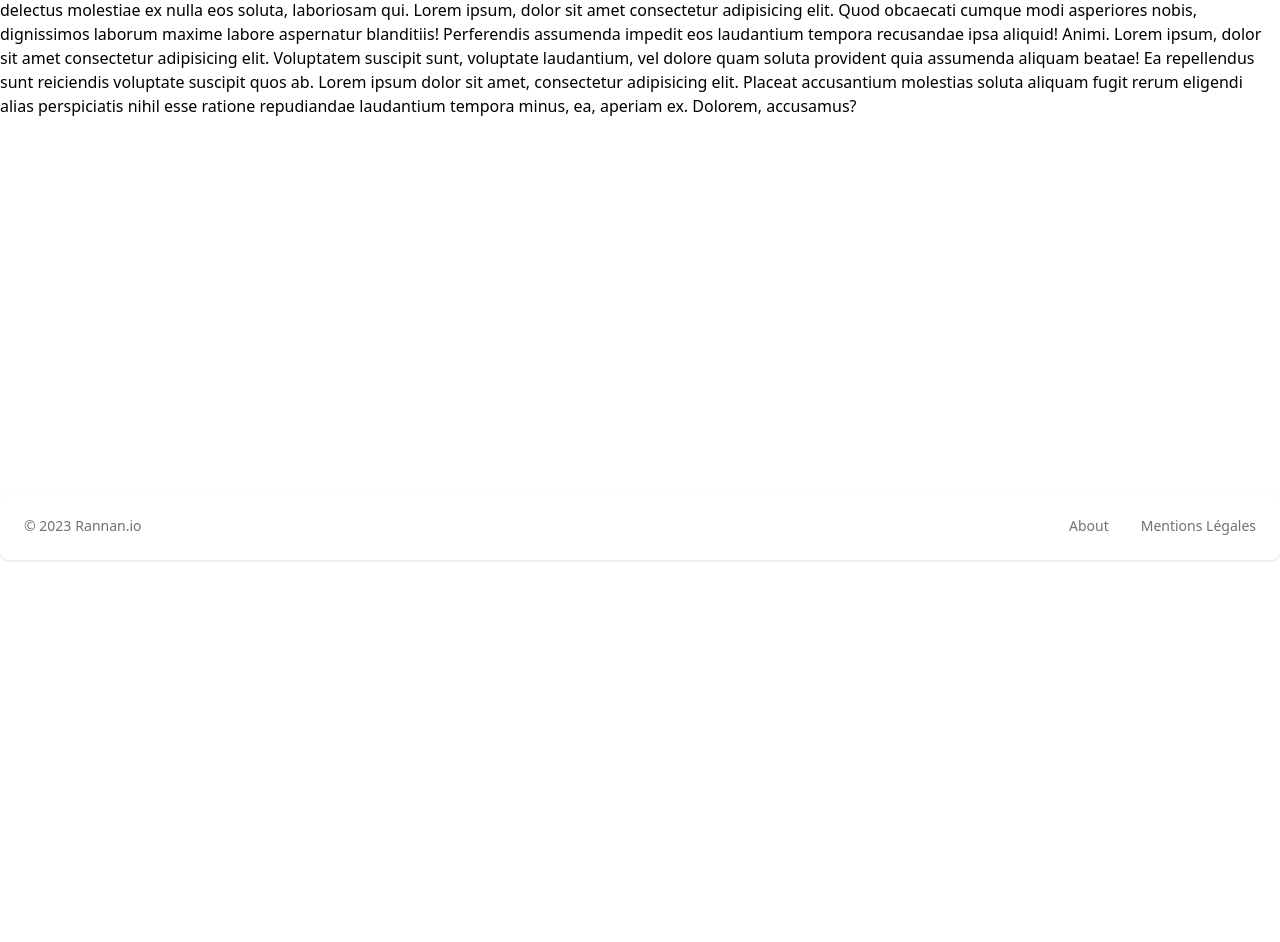
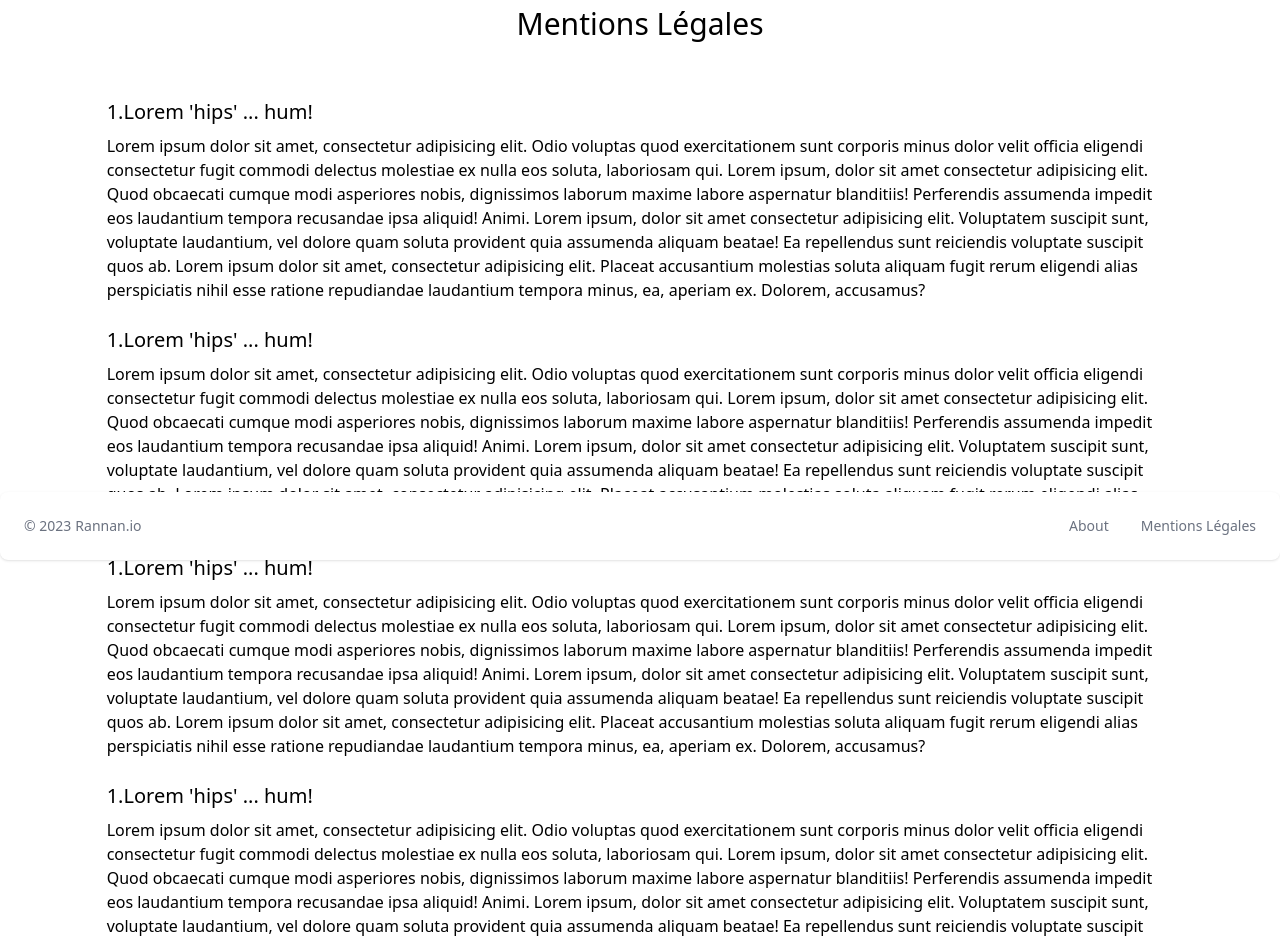
Before and after one commit to Tonyac-create/Rannan_Front, a React (Vite) app: page /legal in a window 1280 px wide. Shown: the part 240-1182 px from the top of the page. Before the commit the page ends 800 px from the top, so only its background shows below. Built offline with nearby package versions, Linux system fonts and the light colour scheme.

Commit message:
MAJ Layout global (liens boutons, alignement components props.children du "Layout")

```diff
--- a/src/App.tsx
+++ b/src/App.tsx
@@ -11,6 +11,7 @@ import Home from './pages/Homepage/Home'
 import Profile from './pages/Profile/Profile'
 import Account from './pages/Account/Account'
 import GroupSetting from './pages/GroupSetting/GroupSetting'
+import Signup from './components/Signup/Signup'
 
 function App() {
 
@@ -20,6 +21,7 @@ function App() {
 			<Routes >
 				<Route path="/" element={<Login />} />
 				<Route path="/login" element={<Login />} />
+				<Route path="/signup" element={<Signup />} />
 				<Route path='/about' element={<About/>} />
 				<Route path='/legal' element={<Legal/>} />
 				<Route path="/home" element={<Home />} />
--- a/src/components/Layouts/Footer/Footer.tsx
+++ b/src/components/Layouts/Footer/Footer.tsx
@@ -7,7 +7,7 @@ export default function DefaultFooter() {
     <Footer container className='flex justify-evenly fixed bottom-0'>
       <Footer.Copyright
         by="Rannan.io"
-        href="#"
+        href="/login"
         year={2023}
       />
       <Footer.LinkGroup className='flex gap-2'>
--- a/src/components/PasswordRecup/PasswordRecup.tsx
+++ b/src/components/PasswordRecup/PasswordRecup.tsx
@@ -1,4 +1,4 @@
-import React, { useState } from 'react'
+import { useState } from 'react'
 import { Button, Label, TextInput, Modal } from 'flowbite-react';
 
 function PasswordRecup() {
@@ -8,12 +8,14 @@ function PasswordRecup() {
 
     return (
         <>
-            <form className="flex max-w-md flex-col gap-4 ml-3">
-                <h1 className='text-xl my-2'>Changer le mot de passe</h1>
-                <div className="mb-2 block">
+            <section className="flex justify-center p-8">
+                <h2 className="text-3xl font-medium">Mot de passe oublié?</h2>
+            </section>
+            <form className="flex flex-col gap-4 w-full mb-5">
+                <div>
                     <Label
                         htmlFor="email1"
-                        value="Votre email"
+                        value="Veuillez renseigner votre email pour recevoir le lien de changement de mot de passe :"
                     />
                 </div>
                 <TextInput
@@ -23,17 +25,15 @@ function PasswordRecup() {
                     type="email"
                 />
                 <Button type="submit" onClick={() => props.setOpenModal('default')} className='w-6/12'>
-                    Envoyer
+                    Envoyer ma demande
                 </Button>
                 <Modal show={props.openModal === 'default'} onClose={() => props.setOpenModal(undefined)}>
                     <Modal.Header>Email envoyé</Modal.Header>
-                    <Modal.Body>
-                        <div className="space-y-6">
-                            <p className="text-base leading-relaxed text-gray-500 dark:text-gray-400">
-                                Veuillez vérifier votre boite mail.
-                            </p>
-
-                        </div>
+                    <Modal.Body className="space-y-6">
+                        <p className="text-base leading-relaxed text-gray-500 dark:text-gray-400">
+                            Veuillez vérifier votre boite mail.
+                        </p>
+                        <Button href={"/login"}>retour a l'accueil</Button>
                     </Modal.Body>
                 </Modal>
             </form>
--- a/src/components/SideBar/SideBar.tsx
+++ b/src/components/SideBar/SideBar.tsx
@@ -37,10 +37,10 @@ export default function LogoBranding() {
           <div className='fixed right-4 bottom-16 mb-4 z-50'>
             <ProfileCard />
             <div className='flex flex-col justify-around h-20 mt-2 text-end'>
-              <Button size="xs" href="/about">
+              <Button size="xs" as={Link} to="/about">
                 <p>A propos</p>
               </Button>
-              <Button size="xs" href="/legal">
+              <Button size="xs" as={Link} to="/legal">
                 <p>Mentions Légales</p>
               </Button>
             </div>
--- a/src/components/Signup/Signup.tsx
+++ b/src/components/Signup/Signup.tsx
@@ -1,11 +1,10 @@
-import React from 'react'
 import { Button, Label, TextInput } from 'flowbite-react';
 
 function Signup() {
 
     return (
         <>
-            <form className="flex max-w-md flex-col gap-4 ml-3">
+            <form className="flex flex-col gap-4 w-full mb-5">
                 <div>
                     <div className="mb-2 block">
                         <Label
--- a/src/pages/About/About.tsx
+++ b/src/pages/About/About.tsx
@@ -1,12 +1,13 @@
-'use client';
-import React from 'react';
 import { Accordion } from 'flowbite-react';
 import Layout from '../../components/Layouts/Layout';
 
 const About = () => {
   return (
     <Layout>
-      <Accordion collapseAll>
+      <section className="flex justify-center p-8">
+        <h2 className="text-3xl font-medium">A Propos</h2>
+      </section>
+      <Accordion collapseAll className="w-10/12 ms-auto me-auto">
         <Accordion.Panel>
           <Accordion.Title>
             Qui somme nous
--- a/src/pages/MentionsLegales/Legal.tsx
+++ b/src/pages/MentionsLegales/Legal.tsx
@@ -1,11 +1,32 @@
 import Layout from "../../components/Layouts/Layout"
-import Layout2 from "../../components/Layouts/Layout2"
 
 
 const Legal = () => {
   return (
     <Layout>
-      <div>Lorem ipsum dolor sit amet, consectetur adipisicing elit. Odio voluptas quod exercitationem sunt corporis minus dolor velit officia eligendi consectetur fugit commodi delectus molestiae ex nulla eos soluta, laboriosam qui. Lorem ipsum, dolor sit amet consectetur adipisicing elit. Quod obcaecati cumque modi asperiores nobis, dignissimos laborum maxime labore aspernatur blanditiis! Perferendis assumenda impedit eos laudantium tempora recusandae ipsa aliquid! Animi. Lorem ipsum, dolor sit amet consectetur adipisicing elit. Voluptatem suscipit sunt, voluptate laudantium, vel dolore quam soluta provident quia assumenda aliquam beatae! Ea repellendus sunt reiciendis voluptate suscipit quos ab. Lorem ipsum dolor sit amet, consectetur adipisicing elit. Placeat accusantium molestias soluta aliquam fugit rerum eligendi alias perspiciatis nihil esse ratione repudiandae laudantium tempora minus, ea, aperiam ex. Dolorem, accusamus?</div>
+      <div className="flex flex-col items-center">
+        <section className="flex justify-center p-8">
+          <h2 className="text-3xl font-medium">Mentions Légales</h2>
+        </section>
+        <section className="w-10/12">
+          <h4 className="text-xl font-medium mb-2 mt-6">1.Lorem 'hips' ... hum!</h4>
+          <p>
+            Lorem ipsum dolor sit amet, consectetur adipisicing elit. Odio voluptas quod exercitationem sunt corporis minus dolor velit officia eligendi consectetur fugit commodi delectus molestiae ex nulla eos soluta, laboriosam qui. Lorem ipsum, dolor sit amet consectetur adipisicing elit. Quod obcaecati cumque modi asperiores nobis, dignissimos laborum maxime labore aspernatur blanditiis! Perferendis assumenda impedit eos laudantium tempora recusandae ipsa aliquid! Animi. Lorem ipsum, dolor sit amet consectetur adipisicing elit. Voluptatem suscipit sunt, voluptate laudantium, vel dolore quam soluta provident quia assumenda aliquam beatae! Ea repellendus sunt reiciendis voluptate suscipit quos ab. Lorem ipsum dolor sit amet, consectetur adipisicing elit. Placeat accusantium molestias soluta aliquam fugit rerum eligendi alias perspiciatis nihil esse ratione repudiandae laudantium tempora minus, ea, aperiam ex. Dolorem, accusamus?
+          </p>
+          <h4 className="text-xl font-medium mb-2 mt-6">1.Lorem 'hips' ... hum!</h4>
+          <p>
+            Lorem ipsum dolor sit amet, consectetur adipisicing elit. Odio voluptas quod exercitationem sunt corporis minus dolor velit officia eligendi consectetur fugit commodi delectus molestiae ex nulla eos soluta, laboriosam qui. Lorem ipsum, dolor sit amet consectetur adipisicing elit. Quod obcaecati cumque modi asperiores nobis, dignissimos laborum maxime labore aspernatur blanditiis! Perferendis assumenda impedit eos laudantium tempora recusandae ipsa aliquid! Animi. Lorem ipsum, dolor sit amet consectetur adipisicing elit. Voluptatem suscipit sunt, voluptate laudantium, vel dolore quam soluta provident quia assumenda aliquam beatae! Ea repellendus sunt reiciendis voluptate suscipit quos ab. Lorem ipsum dolor sit amet, consectetur adipisicing elit. Placeat accusantium molestias soluta aliquam fugit rerum eligendi alias perspiciatis nihil esse ratione repudiandae laudantium tempora minus, ea, aperiam ex. Dolorem, accusamus?
+          </p>
+          <h4 className="text-xl font-medium mb-2 mt-6">1.Lorem 'hips' ... hum!</h4>
+          <p>
+            Lorem ipsum dolor sit amet, consectetur adipisicing elit. Odio voluptas quod exercitationem sunt corporis minus dolor velit officia eligendi consectetur fugit commodi delectus molestiae ex nulla eos soluta, laboriosam qui. Lorem ipsum, dolor sit amet consectetur adipisicing elit. Quod obcaecati cumque modi asperiores nobis, dignissimos laborum maxime labore aspernatur blanditiis! Perferendis assumenda impedit eos laudantium tempora recusandae ipsa aliquid! Animi. Lorem ipsum, dolor sit amet consectetur adipisicing elit. Voluptatem suscipit sunt, voluptate laudantium, vel dolore quam soluta provident quia assumenda aliquam beatae! Ea repellendus sunt reiciendis voluptate suscipit quos ab. Lorem ipsum dolor sit amet, consectetur adipisicing elit. Placeat accusantium molestias soluta aliquam fugit rerum eligendi alias perspiciatis nihil esse ratione repudiandae laudantium tempora minus, ea, aperiam ex. Dolorem, accusamus?
+          </p>
+          <h4 className="text-xl font-medium mb-2 mt-6">1.Lorem 'hips' ... hum!</h4>
+          <p>
+            Lorem ipsum dolor sit amet, consectetur adipisicing elit. Odio voluptas quod exercitationem sunt corporis minus dolor velit officia eligendi consectetur fugit commodi delectus molestiae ex nulla eos soluta, laboriosam qui. Lorem ipsum, dolor sit amet consectetur adipisicing elit. Quod obcaecati cumque modi asperiores nobis, dignissimos laborum maxime labore aspernatur blanditiis! Perferendis assumenda impedit eos laudantium tempora recusandae ipsa aliquid! Animi. Lorem ipsum, dolor sit amet consectetur adipisicing elit. Voluptatem suscipit sunt, voluptate laudantium, vel dolore quam soluta provident quia assumenda aliquam beatae! Ea repellendus sunt reiciendis voluptate suscipit quos ab. Lorem ipsum dolor sit amet, consectetur adipisicing elit. Placeat accusantium molestias soluta aliquam fugit rerum eligendi alias perspiciatis nihil esse ratione repudiandae laudantium tempora minus, ea, aperiam ex. Dolorem, accusamus?
+          </p>
+        </section>
+      </div>
     </Layout>
   )
 }
```
Also changed, not shown: src/pages/Login/Login.tsx (+21 -12 lines).
